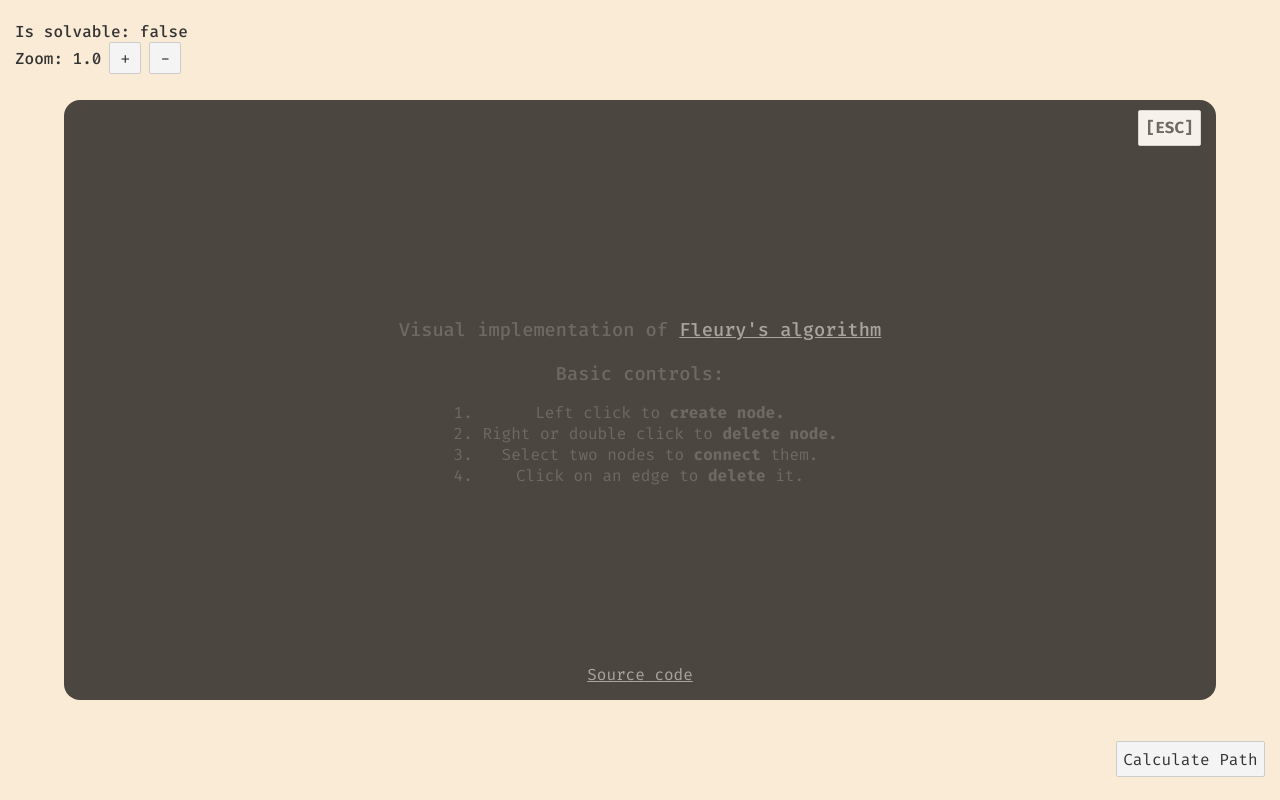
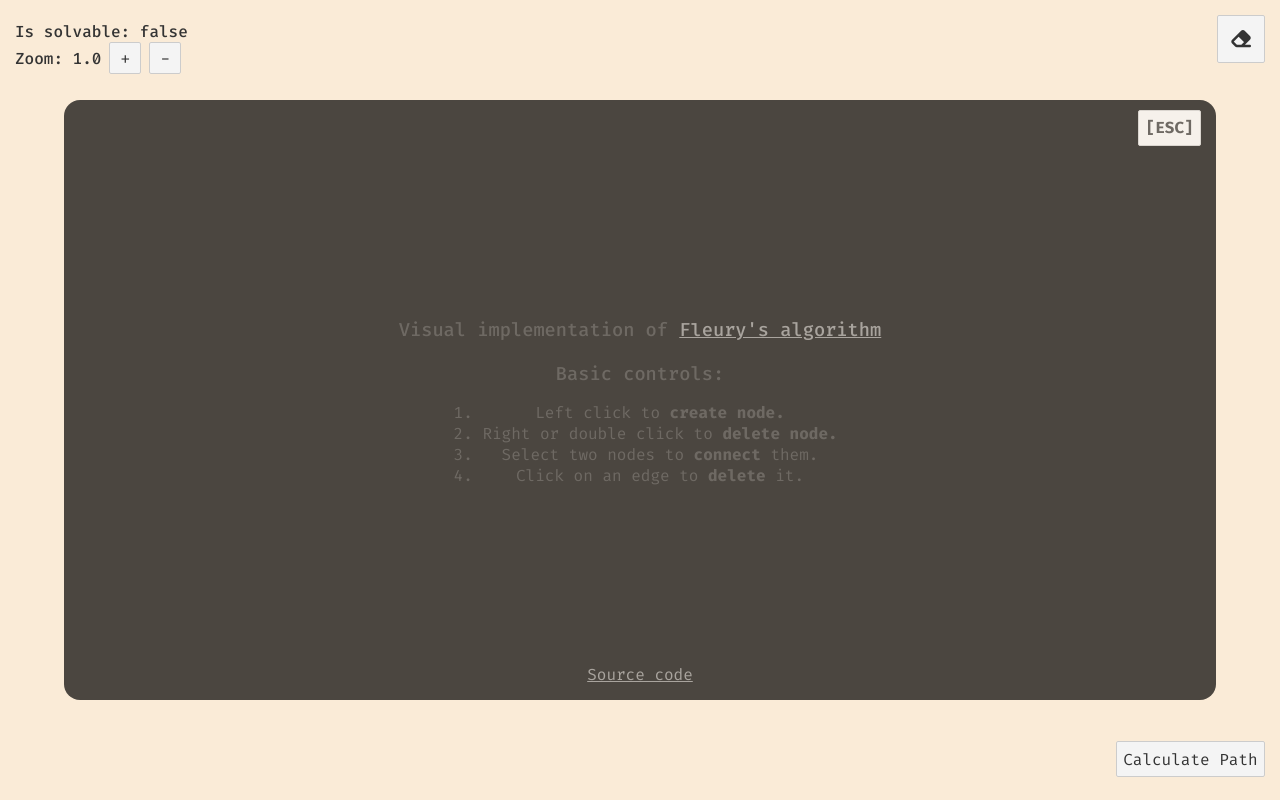
Before and after one commit to zyxwars/eulerian-path-finder, a Svelte app: page / in a window 1280 px wide. Built offline with nearby package versions, Linux system fonts and the light colour scheme; a web font is replaced by a local one.

Commit message:
Add eraser, fix select when showing solution

```diff
--- a/public/index.html
+++ b/public/index.html
@@ -19,6 +19,10 @@
     <link rel="manifest" href="./manifest.json" />
 
     <script defer src="./build/bundle.js"></script>
+    <script
+      src="https://kit.fontawesome.com/fefa622304.js"
+      crossorigin="anonymous"
+    ></script>
   </head>
 
   <body>
--- a/src/App.svelte
+++ b/src/App.svelte
@@ -32,7 +32,7 @@
         isTutorialVisible = !isTutorialVisible;
       }
     });
-    window.addEventListener("mouseup", () => {
+    window.addEventListener("mousedown", () => {
       if (!isShowingResult) return;
 
       isShowingResult = false;
@@ -71,6 +71,10 @@
     if (isShowingResult) return;
     solutionAnimation = [];
     if (!isSolvableVar) return;
+    if (selectedNode) {
+      selectedNode.isSelected = false;
+      selectedNode = null;
+    }
 
     const nodesArray = Object.values(nodes);
 
@@ -244,6 +248,11 @@
     edges = edges.filter((edge) => edge !== e.detail);
   };
 
+  const handleClearAll = () => {
+    nodes = {};
+    edges = [];
+  };
+
   const animateSolution = (pos: T.SolutionPos) => {
     if (!isShowingResult) return;
 
@@ -290,6 +299,10 @@
     />
   {/if}
 
+  <button on:click={handleClearAll} class="erase-btn"
+    ><i class="fas fa-eraser fa-lg" /></button
+  >
+
   <button class="action-btn" on:click={() => getPath()}>Calculate Path</button>
 </main>
 
@@ -321,6 +334,15 @@
     font-size: 1rem;
   }
 
+  .erase-btn {
+    width: 3rem;
+    height: 3rem;
+    padding: 0;
+    position: fixed;
+    top: 15px;
+    right: 15px;
+  }
+
   .action-btn {
     position: fixed;
     bottom: 15px;
```
Also changed, not shown: 1 other file (tests, documents, lock files or other folders).
